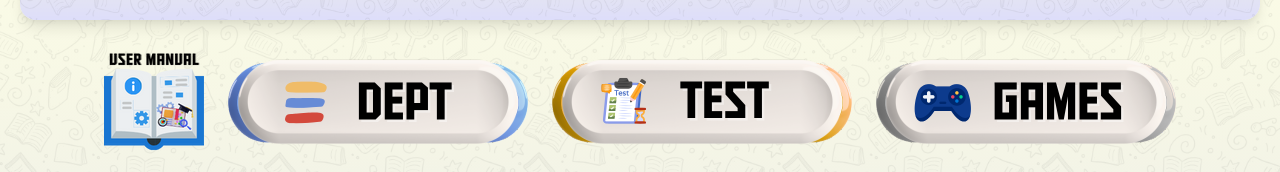
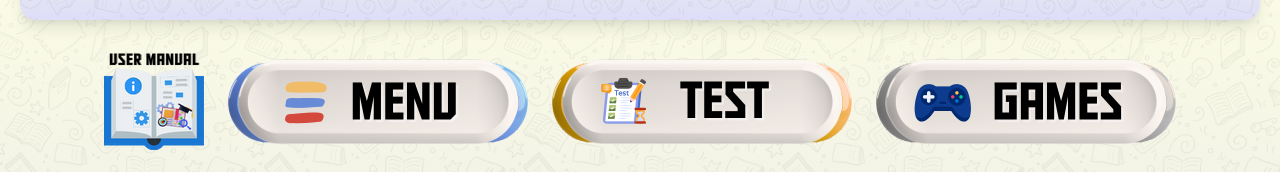
Before and after one commit to paramee824/EduPathway, a website: page index.html in a window 1280 px wide. Shown: the part 232-404 px from the top of the page. Drawn offline with nearby package versions, Linux system fonts and the light colour scheme.

Commit message:
Update index.html

```diff
--- a/index.html
+++ b/index.html
@@ -220,7 +220,7 @@
         <!-- Main Menu Dropdown -->
         <div class="relative">
             <a href="#" class="menu-btn" onclick="toggleDropdown('myDropdown')">
-                <img src="Dept1.png" alt="เมนู" onerror="this.src='https://placehold.co/250x50/3498db/ffffff?text=เมนู'">
+                <img src="menu.png" alt="เมนู" onerror="this.src='https://placehold.co/250x50/3498db/ffffff?text=เมนู'">
             </a>
             <div class="dropdown-content" id="myDropdown">
                 <a href="ช่างยนต์.html"><img src="ปุ่มช่างยนต์.png" alt="ช่างยนต์" onerror="this.src='https://placehold.co/120x30/3498db/ffffff?text=ช่างยนต์'"></a>
```
